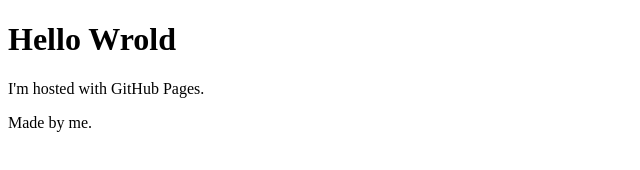
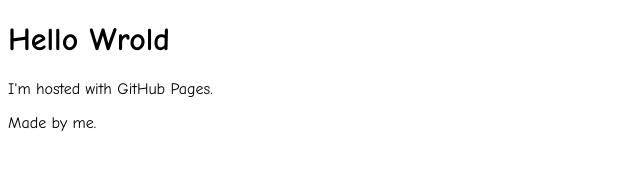
Before and after one commit to jbj99/jbj99.github.io, a plain HTML site: page index.html in a window 1280 px wide. Shown: the whole page, without its empty margins (0-640 px from the left). Drawn offline with Linux system fonts and the light colour scheme.

Commit message:
Update index.html

```diff
--- a/index.html
+++ b/index.html
@@ -1,8 +1,13 @@
 <!DOCTYPE html>
 <html>
-<body>
-<h1>Hello Wrold</h1>
-<p>I'm hosted with GitHub Pages.</p>
-<p>Made by me.</p>
-</body>
+  <head>
+    <title>JBJ99 | Mad Scientist</title>
+    <link rel="stylesheet" type="text/css" href="style.css">
+  </head>
+
+  <body>
+    <h1>Hello Wrold</h1>
+    <p>I'm hosted with GitHub Pages.</p>
+    <p>Made by me.</p>
+  </body>
 </html>
```
